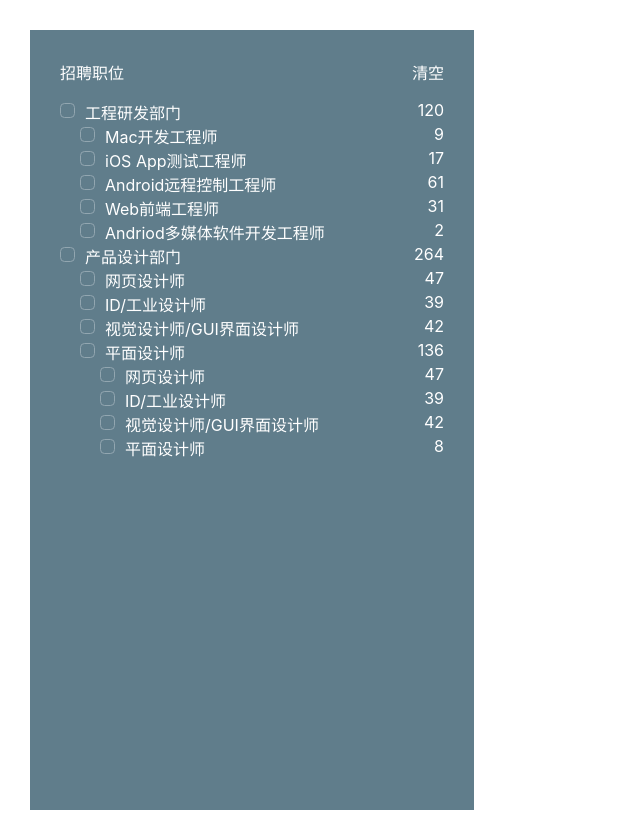
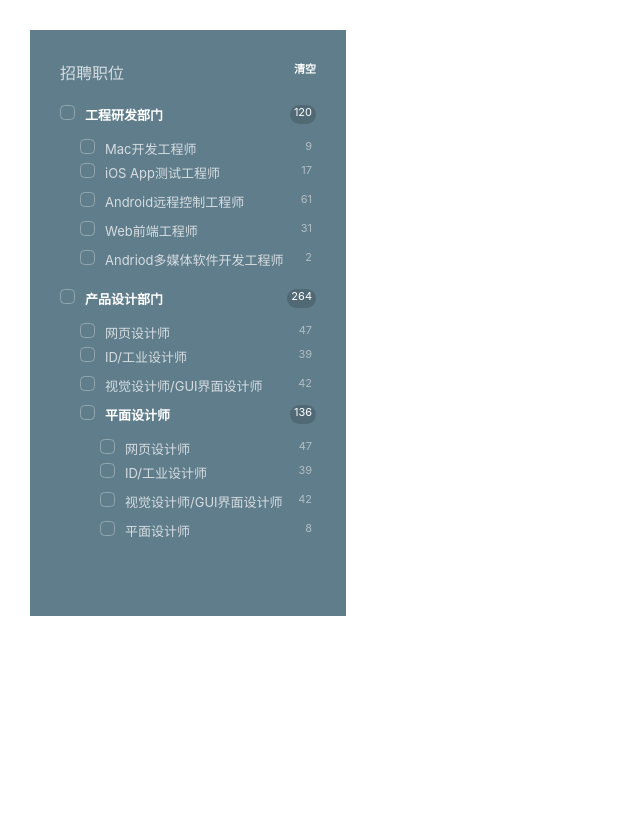
Before and after one commit to dylan-shao/react-nested-menu-demo, a React (Create React App) app: page / in a window 1280 px wide. Shown: the whole page, without its empty margins (0-640 px from the left). After the commit the page ends 800 px from the top, so only its background shows below. Built offline with nearby package versions, Linux system fonts and the light colour scheme.

Commit message:
css change

```diff
--- a/src/App.css
+++ b/src/App.css
@@ -1,3 +1,4 @@
 .App {
   display: flex;
+
 }
--- a/src/components/SideMenu/NestedMenuList/NestedMenuItem/index.js
+++ b/src/components/SideMenu/NestedMenuList/NestedMenuItem/index.js
@@ -33,19 +33,19 @@ class NestedMenuItem extends Component {
     this.props.hasChild && this.props.updateChild(!this.state.checked);
   };
   render() {
-    const { name, amount } = this.props;
+    const { name, amount, hasChild } = this.props;
     const { checked } = this.state;
-
+    const parentClass = hasChild ? 'parent' : '';
     return (
       <div className="NestedMenuItem">
         <div>
-          <label class="container">
+          <label class={`container ${parentClass}`} >
             {name}
             <input checked={checked} type="checkbox" onChange={this.toggleItem} />
             <span className="checkmark" />
           </label>
         </div>
-        <div className="NestedMenuItem-amount">{amount}</div>
+        <div className={`NestedMenuItem-amount ${parentClass}`}>{amount}</div>
       </div>
     );
   }
--- a/src/components/SideMenu/NestedMenuList/NestedMenuItem/style.css
+++ b/src/components/SideMenu/NestedMenuList/NestedMenuItem/style.css
@@ -9,6 +9,7 @@
   padding-left: 25px;
   cursor: pointer;
   user-select: none;
+  font-size: 13px;
 }
 
 /* Hide the browser's default checkbox */
@@ -23,7 +24,7 @@
 /* Create a custom checkbox */
 .checkmark {
   position: absolute;
-  top: 3px;
+  top: 0;
   left: 0;
   height: 13px;
   width: 13px;
@@ -54,3 +55,18 @@
   border-width: 0 3px 3px 0;
   transform: rotate(45deg);
 }
+
+.container.parent {
+  color: white;
+  font-weight: bold;
+}
+.NestedMenuItem-amount {
+  font-size: 11px;
+  padding: 0 4px;
+  color: rgb(176, 190, 196);
+}
+.NestedMenuItem-amount.parent {
+  background-color: rgb(80, 105, 117);
+  border-radius: 10px;
+  color: white;
+}
--- a/src/components/SideMenu/NestedMenuList/index.js
+++ b/src/components/SideMenu/NestedMenuList/index.js
@@ -40,6 +40,7 @@ class NestedMenuList extends Component {
     const { name, amount = this.getAmount(data.amount, data.positions), positions, id } = data;
     const { parentChecked } = this.state;
     const hasChild = !!positions;
+    const childClass = hasChild? 'NestedMenuList-sub' : '';
 
     if (!data) {
       return null;
@@ -54,7 +55,7 @@ class NestedMenuList extends Component {
           updateChild={this.setParentCheckeStatus}
           parentChecked={parentChecked}
         />
-        <ul className="NestedMenuList-sub">
+        <ul className={`NestedMenuList ${childClass}`}>
           {positions &&
             positions.map(item => {
               return <NestedMenuList data={item} key={item.id} parentChecked={parentChecked} />;
--- a/src/components/SideMenu/NestedMenuList/style.css
+++ b/src/components/SideMenu/NestedMenuList/style.css
@@ -1,9 +1,14 @@
-.NestedMenuList {
+.NestedMenuList-content {
+  padding: 5px 0;
+}
+
+.NestedMenuList-content:first-child,
+.NestedMenuList-content:last-child {
+  padding-bottom: 0;
 
 }
-
 .NestedMenuList-sub{
-  padding-left: 20px
+  padding: 10px 0 15px 20px;
 }
 ul, li {
   list-style: none;
--- a/src/components/SideMenu/style.css
+++ b/src/components/SideMenu/style.css
@@ -1,14 +1,19 @@
 .SideMenu {
-  height: 90vh;
-  width: 30vw;
+  min-height: 90%;
+  width: 20vw;
   margin: 30px;
   padding: 30px;
-  background-color: rgb(96,125,139);
-  color:white
+  background-color: rgb(96, 125, 139);
+  color: rgb(214, 221, 226);
 }
 
-.SideMenu-header{
+.SideMenu-header {
   display: flex;
   justify-content: space-between;
+}
 
+.btn-clear {
+  font-size: 11px;
+  color: white;
+  font-weight: bold;
 }
```
